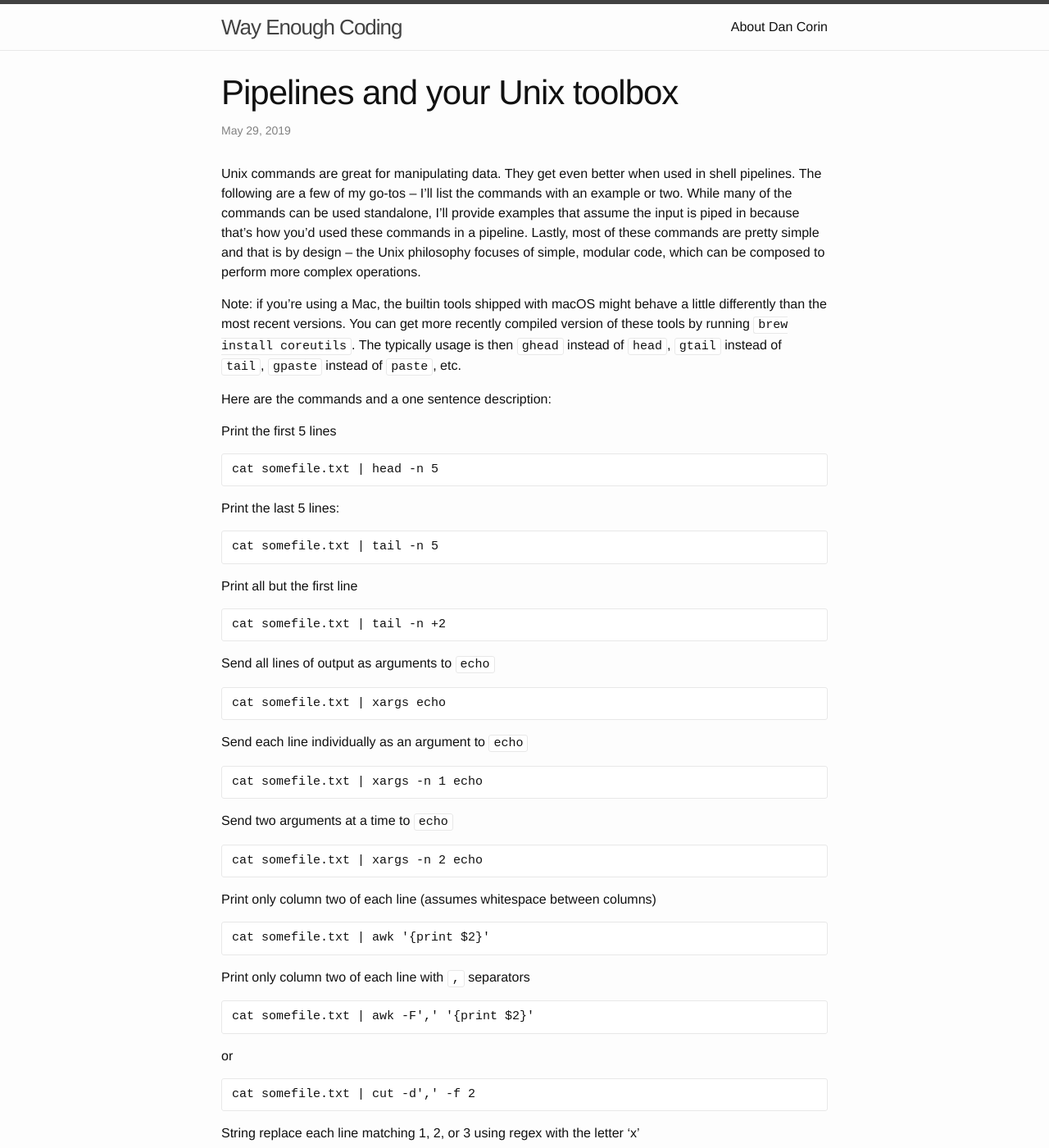
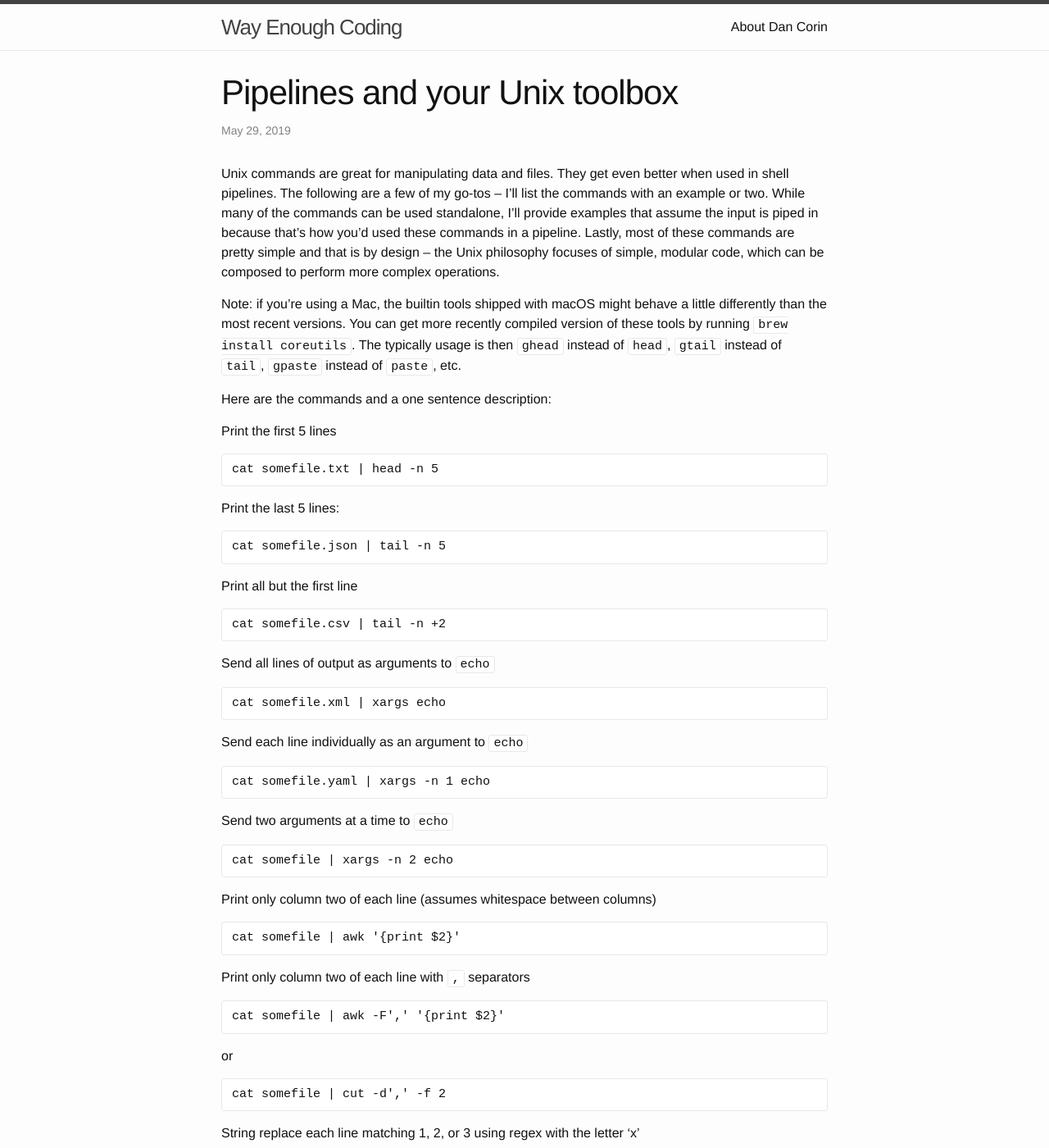
Before and after one commit to danielcorin/my-blog, a Jekyll site: the page built from _posts/2019-05-29-unix.md, in a window 1280 px wide and 1400 px high. Shown: the whole window at 82% size. Built offline with Jekyll 4.4.1, drawn with Linux system fonts in a browser that asks for light colours.

Commit message:
Incorporate Edgar's feedback

```diff
--- a/_posts/2019-05-29-unix.md
+++ b/_posts/2019-05-29-unix.md
@@ -5,7 +5,7 @@ date: 2019-05-29 21:00
 categories: code
 ---
 
-Unix commands are great for manipulating data. They get even better when used in shell pipelines. The following are a few of my go-tos -- I'll list the commands with an example or two. While many of the commands can be used standalone, I'll provide examples that assume the input is piped in because that's how you'd used these commands in a pipeline. Lastly, most of these commands are pretty simple and that is by design -- the Unix philosophy focuses of simple, modular code, which can be composed to perform more complex operations.
+Unix commands are great for manipulating data and files. They get even better when used in shell pipelines. The following are a few of my go-tos -- I'll list the commands with an example or two. While many of the commands can be used standalone, I'll provide examples that assume the input is piped in because that's how you'd used these commands in a pipeline. Lastly, most of these commands are pretty simple and that is by design -- the Unix philosophy focuses of simple, modular code, which can be composed to perform more complex operations.
 
 Note: if you're using a Mac, the builtin tools shipped with macOS might behave a little differently than the most recent versions. You can get more recently compiled version of these tools by running `brew install coreutils`. The typically usage is then `ghead` instead of `head`, `gtail` instead of `tail`, `gpaste` instead of `paste`, etc.
 
@@ -17,35 +17,35 @@ Print the first 5 lines
 
 Print the last 5 lines:
 
-    cat somefile.txt | tail -n 5
+    cat somefile.json | tail -n 5
 
 Print all but the first line
 
-    cat somefile.txt | tail -n +2
+    cat somefile.csv | tail -n +2
 
 Send all lines of output as arguments to `echo`
 
-    cat somefile.txt | xargs echo
+    cat somefile.xml | xargs echo
 
 Send each line individually as an argument to `echo`
 
-    cat somefile.txt | xargs -n 1 echo
+    cat somefile.yaml | xargs -n 1 echo
 
 Send two arguments at a time to `echo`
 
-    cat somefile.txt | xargs -n 2 echo
+    cat somefile | xargs -n 2 echo
 
 Print only column two of each line (assumes whitespace between columns)
 
-    cat somefile.txt | awk '{print $2}'
+    cat somefile | awk '{print $2}'
 
 Print only column two of each line with `,` separators
 
-    cat somefile.txt | awk -F',' '{print $2}'
+    cat somefile | awk -F',' '{print $2}'
 
 or
 
-    cat somefile.txt | cut -d',' -f 2
+    cat somefile | cut -d',' -f 2
 
 String replace each line matching 1, 2, or 3 using regex with the letter 'x'
 
```
